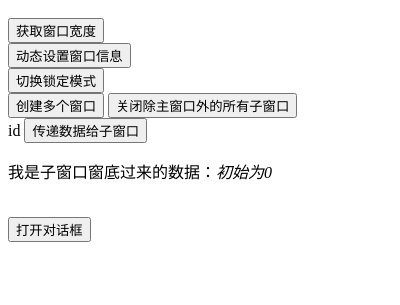
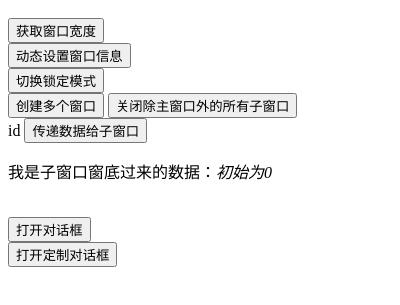
Before and after one commit to JamesSunTao/electron1-st, an Electron app: page index.html in a window 400 px wide. Shown: the part 189-494 px from the top of the page. Drawn offline with Linux system fonts and the light colour scheme; no server answers.

Commit message:
opencustomDialog

```diff
--- a/index.html
+++ b/index.html
@@ -28,6 +28,10 @@
     <br>
     <button onclick="openFileDialog()" id="openDialog">打开对话框</button>
     <label id="fileLabel"></label>
+
+    <br>
+    <button onclick="openCustomFileDialog()" id="openDialog">打开定制对话框</button>
+    <label id="fileCustomLabel"></label>
   </body>
   <script src="./src/js/event.js"></script>
 </html>
--- a/src/js/event.js
+++ b/src/js/event.js
@@ -117,3 +117,16 @@ function openFileDialog(params) {
     const label = document.getElementById("fileLabel");
     label.innerText = dialog.showOpenDialog({properties:['openFile']});
 }
+
+/**
+ * 定制对话框
+ *
+ * */
+function openCustomFileDialog(params) {
+    const label = document.getElementById("fileCustomLabel");
+    var options = {};
+    options.title = "tao的定制对话框";
+    options.buttonLabel = "我是label"
+    options.properties = ['openFile'];
+    label.innerText = dialog.showOpenDialog(options);
+}
```
